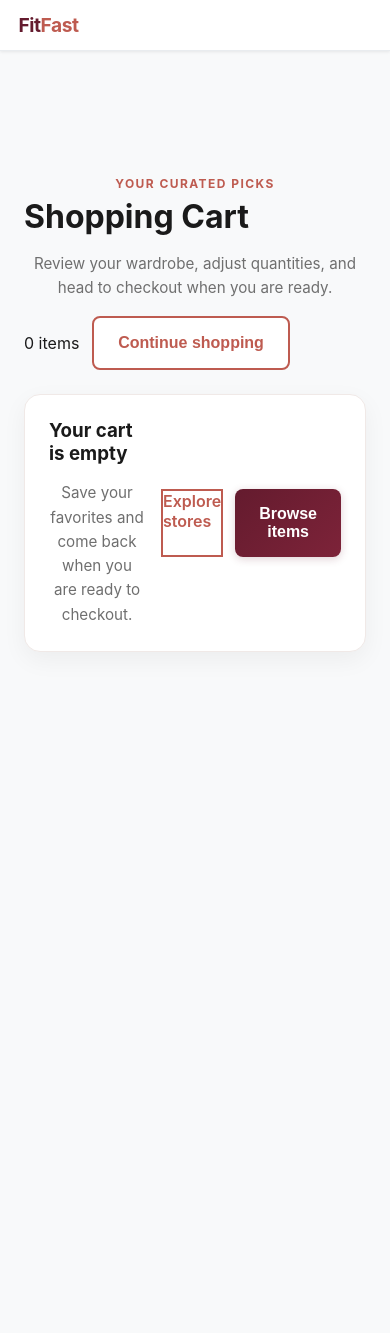
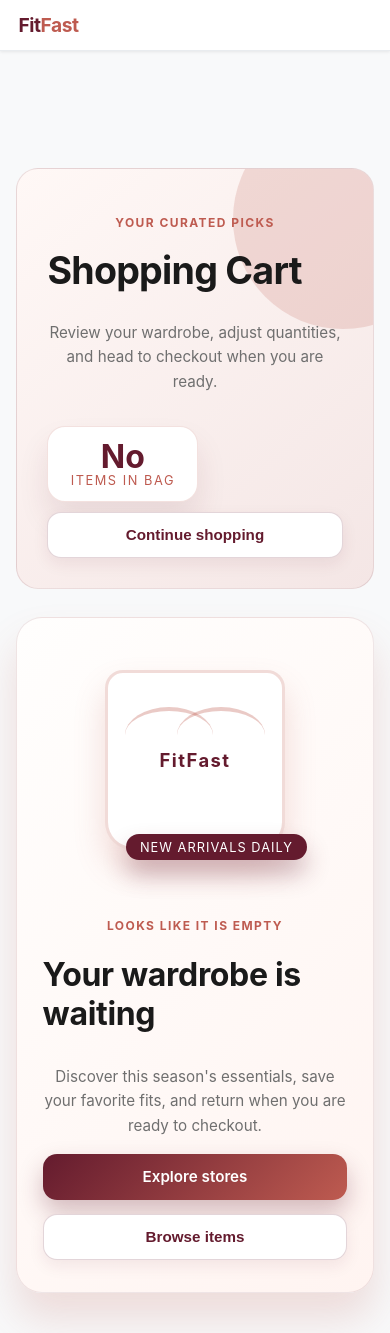
Before and after one commit to ranaraad/FitFast-FYP, a React app in the folder fitfast/frontend/: page /cart in a window 390 px wide. Before the commit the page ends 924 px from the top, so only its background shows below. Built offline with nearby package versions, Linux system fonts and the light colour scheme; the HTML template or start-up script is replaced by a standard one.

Commit message:
fixed cart css

```diff
--- a/fitfast/frontend/src/CartPage.jsx
+++ b/fitfast/frontend/src/CartPage.jsx
@@ -85,38 +85,50 @@ export default function CartPage() {
 
   return (
     <div className="cart-page">
-      {cartFeedback && <div className="cart-feedback">{cartFeedback}</div>}
+      {cartFeedback ? <div className="cart-toast">{cartFeedback}</div> : null}
 
       <div className="cart-hero">
-        <div>
+        <div className="cart-hero-copy">
           <p className="eyebrow">Your curated picks</p>
           <h1>Shopping Cart</h1>
           <p className="muted">
-            Review your wardrobe, adjust quantities, and head to checkout when
-            you are ready.
+            Review your wardrobe, adjust quantities, and head to checkout when you are ready.
           </p>
         </div>
         <div className="cart-hero-meta">
-          <span className="pill-count">{cartItems.length} items</span>
-          <button className="secondary-btn" onClick={handleContinueShopping}>
+          <div className="cart-hero-badge">
+            <span>{cartItems.length || "No"}</span>
+            <small>items in bag</small>
+          </div>
+          <button type="button" className="ghost-btn" onClick={handleContinueShopping}>
             Continue shopping
           </button>
         </div>
       </div>
 
       {!cartItems.length ? (
-        <div className="empty-cart card">
-          <div>
-            <h3>Your cart is empty</h3>
+        <div className="empty-cart">
+          <div className="empty-cart-visual">
+            <div className="hanger" />
+            <div className="shopping-bag">
+              <span>FitFast</span>
+            </div>
+            <div className="floating-tag">New arrivals daily</div>
+          </div>
+          <div className="empty-cart-copy">
+            <p className="eyebrow">Looks like it is empty</p>
+            <h3>Your wardrobe is waiting</h3>
             <p className="muted">
-              Save your favorites and come back when you are ready to checkout.
+              Discover this season&apos;s essentials, save your favorite fits, and return when you are ready to checkout.
             </p>
-          </div>
-          <div className="empty-cart-actions">
-            <Link className="secondary-btn" to="/">
-              Explore stores
-            </Link>
-            <button onClick={handleContinueShopping}>Browse items</button>
+            <div className="empty-cart-actions">
+              <Link className="primary-btn" to="/">
+                Explore stores
+              </Link>
+              <button type="button" className="ghost-btn" onClick={handleContinueShopping}>
+                Browse items
+              </button>
+            </div>
           </div>
         </div>
       ) : (
@@ -136,17 +148,13 @@ export default function CartPage() {
                   <div className="cart-item-header">
                     <div>
                       <h3>{item.name}</h3>
-                      {item.storeName && (
-                        <p className="muted small">{item.storeName}</p>
-                      )}
+                      {item.storeName ? <p className="cart-item-brand">{item.storeName}</p> : null}
                       <div className="cart-item-meta">
-                        {item.color && <span>Color: {item.color}</span>}
-                        {item.size && <span>Size: {item.size}</span>}
+                        {item.color ? <span>Color: {item.color}</span> : null}
+                        {item.size ? <span>Size: {item.size}</span> : null}
                       </div>
                     </div>
-                    <div className="price-modern">
-                      {formatPrice(item.price)}
-                    </div>
+                    <span className="price-tag">{formatPrice(item.price)}</span>
                   </div>
 
                   <div className="cart-item-actions">
@@ -155,6 +163,7 @@ export default function CartPage() {
                         className="quantity-btn"
                         onClick={() => handleQuantityChange(item.cartKey, -1)}
                         aria-label="Decrease quantity"
+                        type="button"
                         disabled={(item.quantity || 1) <= 1}
                       >
                         −
@@ -164,17 +173,14 @@ export default function CartPage() {
                         className="quantity-btn"
                         onClick={() => handleQuantityChange(item.cartKey, 1)}
                         aria-label="Increase quantity"
+                        type="button"
                       >
                         +
                       </button>
                     </div>
 
                     <div className="cart-item-actions-secondary">
-                      <button
-                        className="link-btn"
-                        type="button"
-                        onClick={() => handleRemove(item.cartKey)}
-                      >
+                      <button className="link-btn" type="button" onClick={() => handleRemove(item.cartKey)}>
                         Remove
                       </button>
                     </div>
@@ -185,7 +191,10 @@ export default function CartPage() {
           </section>
 
           <aside className="order-summary">
-            <h3>Order Summary</h3>
+            <div className="summary-heading">
+              <h3>Order summary</h3>
+              <p className="muted x-small">Taxes calculated at checkout</p>
+            </div>
             <div className="summary-row">
               <span>Subtotal</span>
               <span>{formatPrice(subtotal)}</span>
@@ -199,15 +208,10 @@ export default function CartPage() {
               <span>{formatPrice(estimatedTotal)}</span>
             </div>
 
-            <button
-              className="checkout-btn"
-              type="button"
-              onClick={handleCheckout}
-              disabled={!cartItems.length}
-            >
+            <button className="checkout-btn" type="button" onClick={handleCheckout}>
               Proceed to Checkout
             </button>
-            <p className="muted small">Checkout gathers your delivery and payment details.</p>
+            <p className="shipping-note">Complimentary delivery when you spend $75 or more.</p>
           </aside>
         </div>
       )}
--- a/fitfast/frontend/src/index.css
+++ b/fitfast/frontend/src/index.css
@@ -32,6 +32,57 @@ body {
 
 .muted.small {
   font-size: 0.95rem;
+}
+
+.link-btn {
+  background: transparent;
+  border: none;
+  color: #be5b50;
+  padding: 0;
+  font-weight: 600;
+  cursor: pointer;
+  transition: color 0.2s ease;
+}
+
+.link-btn:hover {
+  color: #641b2e;
+}
+
+.primary-btn,
+.ghost-btn {
+  display: inline-flex;
+  align-items: center;
+  justify-content: center;
+  padding: 0.85rem 1.6rem;
+  border-radius: 14px;
+  font-weight: 600;
+  font-size: 0.95rem;
+  cursor: pointer;
+  transition: transform 0.2s ease, box-shadow 0.2s ease, background 0.2s ease;
+  border: none;
+}
+
+.primary-btn {
+  background: linear-gradient(135deg, #641b2e, #be5b50);
+  color: #fff;
+  box-shadow: 0 12px 24px rgba(100, 27, 46, 0.28);
+}
+
+.primary-btn:hover {
+  transform: translateY(-1px);
+  box-shadow: 0 16px 30px rgba(190, 91, 80, 0.32);
+}
+
+.ghost-btn {
+  background: #fff;
+  color: #641b2e;
+  border: 1px solid rgba(100, 27, 46, 0.18);
+  box-shadow: 0 6px 16px rgba(100, 27, 46, 0.08);
+}
+
+.ghost-btn:hover {
+  background: rgba(100, 27, 46, 0.08);
+  transform: translateY(-1px);
 }
 
 /* ====== LOGO (STANDALONE) ====== */
@@ -2907,199 +2958,459 @@ a:hover {
 .cart-page {
   max-width: 1200px;
   margin: 0 auto;
-  padding: 80px 1.5rem 3rem;
+  padding: 96px 1.5rem 3rem;
+  display: flex;
+  flex-direction: column;
+  gap: 1.75rem;
+}
+
+.cart-toast {
+  align-self: flex-end;
+  background: rgba(190, 91, 80, 0.12);
+  color: #641b2e;
+  padding: 0.65rem 1.1rem;
+  border-radius: 999px;
+  font-weight: 600;
+  font-size: 0.95rem;
+  box-shadow: 0 10px 24px rgba(190, 91, 80, 0.18);
 }
 
 .cart-hero {
   display: flex;
   justify-content: space-between;
-  align-items: flex-start;
+  align-items: stretch;
+  gap: 2rem;
+  padding: 2.25rem 2.5rem;
+  border-radius: 22px;
+  border: 1px solid rgba(100, 27, 46, 0.12);
+  background: linear-gradient(140deg, #fff8f6, #f4e6e5);
+  position: relative;
+  overflow: hidden;
+}
+
+.cart-hero::after {
+  content: "";
+  position: absolute;
+  right: -80px;
+  top: -60px;
+  width: 220px;
+  height: 220px;
+  border-radius: 50%;
+  background: rgba(190, 91, 80, 0.18);
+  filter: blur(0.5px);
+}
+
+.cart-hero-copy {
+  position: relative;
+  z-index: 1;
+  display: flex;
+  flex-direction: column;
+  gap: 0.75rem;
+  max-width: 560px;
+}
+
+.cart-hero-copy h1 {
+  font-size: 2.35rem;
+  color: #1a1a1a;
+  letter-spacing: -0.02em;
+}
+
+.cart-hero-meta {
+  position: relative;
+  z-index: 1;
+  display: flex;
+  align-items: center;
   gap: 1rem;
-  margin-bottom: 1.5rem;
-}
-
-.cart-hero h1 {
-  margin: 0.25rem 0;
-  color: #1a1a1a;
-}
-
-.cart-hero-meta {
-  display: flex;
-  align-items: center;
-  gap: 0.8rem;
+}
+
+.cart-hero-badge {
+  background: #fff;
+  border-radius: 18px;
+  padding: 0.85rem 1.4rem;
+  display: flex;
+  flex-direction: column;
+  align-items: center;
+  box-shadow: 0 18px 30px rgba(100, 27, 46, 0.1);
+  border: 1px solid rgba(190, 91, 80, 0.18);
+}
+
+.cart-hero-badge span {
+  font-size: 2rem;
+  font-weight: 700;
+  color: #641b2e;
+  line-height: 1;
+}
+
+.cart-hero-badge small {
+  font-size: 0.8rem;
+  text-transform: uppercase;
+  letter-spacing: 0.12em;
+  color: #be5b50;
 }
 
 .cart-layout {
   display: grid;
-  grid-template-columns: 2fr 1fr;
-  gap: 1.5rem;
+  grid-template-columns: minmax(0, 1.65fr) minmax(0, 1fr);
+  gap: 1.75rem;
   align-items: start;
 }
 
 .cart-items {
   display: flex;
   flex-direction: column;
-  gap: 1rem;
+  gap: 1.25rem;
 }
 
 .cart-item-card {
   display: grid;
-  grid-template-columns: 140px 1fr;
-  gap: 1rem;
-  background: white;
-  border: 1px solid #f0e9e7;
-  border-radius: 16px;
-  padding: 1rem;
-  box-shadow: 0 6px 16px rgba(0, 0, 0, 0.05);
+  grid-template-columns: 180px 1fr;
+  gap: 1.5rem;
+  background: #fff;
+  border-radius: 20px;
+  padding: 1.5rem;
+  border: 1px solid rgba(100, 27, 46, 0.1);
+  box-shadow: 0 22px 32px rgba(15, 23, 42, 0.08);
+}
+
+.cart-item-media {
+  position: relative;
+  border-radius: 18px;
+  overflow: hidden;
+  background: linear-gradient(135deg, #f8f4f3, #fbeeed);
+  box-shadow: inset 0 0 0 1px rgba(190, 91, 80, 0.08);
 }
 
 .cart-item-media img,
 .cart-item-media .image-placeholder {
   width: 100%;
-  height: 160px;
-  border-radius: 12px;
+  height: 200px;
   object-fit: cover;
+  border-radius: 18px;
 }
 
 .cart-item-body {
   display: flex;
   flex-direction: column;
-  gap: 0.8rem;
+  gap: 1.2rem;
 }
 
 .cart-item-header {
   display: flex;
   justify-content: space-between;
-  align-items: flex-start;
   gap: 1rem;
 }
 
 .cart-item-header h3 {
   margin: 0;
-  color: #1a1a1a;
+  color: #1f1f1f;
+  font-size: 1.2rem;
+}
+
+.cart-item-brand {
+  margin-top: 0.35rem;
+  font-size: 0.9rem;
+  letter-spacing: 0.08em;
+  text-transform: uppercase;
+  color: #be5b50;
+  font-weight: 600;
 }
 
 .cart-item-meta {
   display: flex;
-  gap: 0.75rem;
-  color: #7a7a7a;
+  flex-wrap: wrap;
+  gap: 0.65rem;
+  margin-top: 0.6rem;
+  color: #6c6c6c;
   font-size: 0.95rem;
-  margin-top: 0.35rem;
+}
+
+.price-tag {
+  align-self: flex-start;
+  display: inline-flex;
+  padding: 0.6rem 1.1rem;
+  background: linear-gradient(135deg, #641b2e, #be5b50);
+  color: #fff;
+  border-radius: 14px;
+  font-weight: 700;
+  min-width: 96px;
+  justify-content: center;
+  box-shadow: 0 12px 22px rgba(100, 27, 46, 0.25);
 }
 
 .cart-item-actions {
   display: flex;
   justify-content: space-between;
-  align-items: center;
+  gap: 1rem;
   flex-wrap: wrap;
+  align-items: center;
+}
+
+.cart-item-actions-secondary {
+  display: flex;
   gap: 1rem;
 }
 
-.cart-item-actions-secondary {
-  display: flex;
-  gap: 1rem;
-}
-
 .quantity-control.compact {
-  padding: 0.4rem 0.65rem;
-  gap: 0.5rem;
+  gap: 0.65rem;
+  background: #faf7f6;
+  border: 1px solid rgba(100, 27, 46, 0.12);
+  border-radius: 14px;
+  padding: 0.45rem 0.75rem;
 }
 
 .quantity-control.compact .quantity-btn {
-  width: 32px;
-  height: 32px;
-  border-radius: 8px;
-}
-
-.link-btn {
-  background: transparent;
-  color: #be5b50;
-  padding: 0;
-  box-shadow: none;
-}
-
-.link-btn:hover {
-  background: transparent;
-  color: #641b2e;
-  transform: none;
+  width: 34px;
+  height: 34px;
+  border-radius: 10px;
 }
 
 .order-summary {
   position: sticky;
-  top: 80px;
-  background: white;
-  border-radius: 16px;
-  border: 1px solid #f0e9e7;
-  box-shadow: 0 8px 24px rgba(0, 0, 0, 0.06);
-  padding: 1.5rem;
-}
-
-.order-summary h3 {
-  margin-top: 0;
-  margin-bottom: 1rem;
+  top: 96px;
+  background: #fff;
+  border-radius: 22px;
+  border: 1px solid rgba(100, 27, 46, 0.14);
+  box-shadow: 0 22px 34px rgba(100, 27, 46, 0.12);
+  padding: 2rem 2.25rem;
+  display: flex;
+  flex-direction: column;
+  gap: 1.1rem;
+}
+
+.summary-heading h3 {
+  margin: 0 0 0.25rem;
   color: #1a1a1a;
+  font-size: 1.4rem;
 }
 
 .summary-row {
   display: flex;
   justify-content: space-between;
-  margin: 0.6rem 0;
-  color: #2a2a2a;
+  align-items: center;
+  color: #333;
+  font-weight: 600;
+  font-size: 1rem;
 }
 
 .summary-row.total {
-  font-weight: 800;
-  font-size: 1.1rem;
-  margin-top: 1rem;
+  font-size: 1.15rem;
+  font-weight: 700;
+  margin-top: 0.4rem;
 }
 
 .checkout-btn {
   width: 100%;
-  margin-top: 1rem;
-  padding: 0.9rem 1rem;
-  border-radius: 12px;
-  font-size: 1rem;
-  box-shadow: 0 12px 20px rgba(100, 27, 46, 0.18);
+  margin-top: 0.5rem;
+  padding: 1rem 1.1rem;
+  border-radius: 16px;
+  font-size: 1.05rem;
+  background: linear-gradient(135deg, #641b2e, #be5b50);
+  color: #fff;
+  border: none;
+  font-weight: 700;
+  cursor: pointer;
+  box-shadow: 0 22px 36px rgba(100, 27, 46, 0.28);
+  transition: transform 0.2s ease, box-shadow 0.2s ease;
+}
+
+.checkout-btn:hover {
+  transform: translateY(-1px);
+  box-shadow: 0 26px 40px rgba(190, 91, 80, 0.32);
+}
+
+.shipping-note {
+  margin: 0;
+  font-size: 0.9rem;
+  color: #6f6f6f;
 }
 
 .empty-cart {
-  display: flex;
-  justify-content: space-between;
-  align-items: center;
+  display: grid;
+  grid-template-columns: minmax(0, 1fr) minmax(0, 1.1fr);
+  gap: 2rem;
+  padding: 2.5rem;
+  background: linear-gradient(135deg, #fffefd, #fff4f1);
+  border-radius: 26px;
+  border: 1px solid rgba(100, 27, 46, 0.1);
+  box-shadow: 0 26px 40px rgba(190, 91, 80, 0.18);
+  position: relative;
+  overflow: hidden;
+}
+
+.empty-cart-visual {
+  position: relative;
+  min-height: 220px;
+  display: flex;
+  align-items: center;
+  justify-content: center;
+}
+
+.empty-cart-visual .hanger {
+  width: 120px;
+  height: 80px;
+  border: 4px solid rgba(100, 27, 46, 0.3);
+  border-radius: 50% 50% 12px 12px;
+  border-bottom: none;
+  position: absolute;
+  top: 30px;
+}
+
+.empty-cart-visual .hanger::after {
+  content: "";
+  position: absolute;
+  bottom: -12px;
+  left: 50%;
+  width: 4px;
+  height: 28px;
+  background: rgba(100, 27, 46, 0.3);
+  transform: translateX(-50%);
+}
+
+.empty-cart-visual .shopping-bag {
+  width: 180px;
+  height: 180px;
+  background: #fff;
+  border-radius: 18px 18px 28px 28px;
+  border: 3px solid rgba(190, 91, 80, 0.22);
+  box-shadow: 0 18px 32px rgba(190, 91, 80, 0.2);
+  display: flex;
+  align-items: center;
+  justify-content: center;
+  font-weight: 700;
+  font-size: 1.15rem;
+  color: #641b2e;
+  letter-spacing: 0.08em;
+  position: relative;
+}
+
+.empty-cart-visual .shopping-bag::before,
+.empty-cart-visual .shopping-bag::after {
+  content: "";
+  position: absolute;
+  top: 34px;
+  width: 88px;
+  height: 52px;
+  border-top: 4px solid rgba(190, 91, 80, 0.32);
+  border-radius: 50%;
+}
+
+.empty-cart-visual .shopping-bag::before {
+  left: calc(50% - 70px);
+}
+
+.empty-cart-visual .shopping-bag::after {
+  right: calc(50% - 70px);
+}
+
+.empty-cart-visual .floating-tag {
+  position: absolute;
+  bottom: 10px;
+  right: 40px;
+  background: #641b2e;
+  color: #fff;
+  padding: 0.35rem 0.9rem;
+  border-radius: 999px;
+  font-size: 0.8rem;
+  letter-spacing: 0.08em;
+  text-transform: uppercase;
+  box-shadow: 0 14px 24px rgba(100, 27, 46, 0.3);
+}
+
+.empty-cart-copy {
+  position: relative;
+  z-index: 1;
+  display: flex;
+  flex-direction: column;
   gap: 1rem;
-  padding: 1.5rem;
-  background: white;
-  border: 1px solid #f0e9e7;
-  border-radius: 16px;
-  box-shadow: 0 8px 24px rgba(0, 0, 0, 0.05);
+  max-width: 420px;
+}
+
+.empty-cart-copy h3 {
+  font-size: 2rem;
+  color: #1a1a1a;
+  letter-spacing: -0.01em;
 }
 
 .empty-cart-actions {
   display: flex;
-  gap: 0.75rem;
-}
-
-@media (max-width: 900px) {
+  gap: 0.85rem;
+  flex-wrap: wrap;
+}
+
+@media (max-width: 1024px) {
   .cart-layout {
     grid-template-columns: 1fr;
   }
 
+  .order-summary {
+    position: static;
+  }
+
   .cart-item-card {
-    grid-template-columns: 1fr;
-  }
-
-  .cart-item-media img,
-  .cart-item-media .image-placeholder {
-    height: 220px;
-  }
-
+    grid-template-columns: 150px 1fr;
+  }
+}
+
+@media (max-width: 768px) {
   .cart-hero {
     flex-direction: column;
     align-items: flex-start;
-  }
-
-  .order-summary {
-    position: static;
+    padding: 1.9rem;
+  }
+
+  .cart-hero-meta {
+    width: 100%;
+    justify-content: space-between;
+  }
+
+  .cart-layout {
+    gap: 1.25rem;
+  }
+
+  .cart-item-card {
+    grid-template-columns: 1fr;
+  }
+
+  .cart-item-media img,
+  .cart-item-media .image-placeholder {
+    height: 240px;
+  }
+
+  .empty-cart {
+    grid-template-columns: 1fr;
+    padding: 2rem 1.6rem;
+  }
+
+  .empty-cart-copy {
+    max-width: none;
+  }
+}
+
+@media (max-width: 540px) {
+  .cart-page {
+    padding: 88px 1rem 2.5rem;
+  }
+
+  .cart-hero-meta {
+    flex-direction: column;
+    align-items: flex-start;
+    gap: 0.6rem;
+  }
+
+  .cart-item-actions {
+    flex-direction: column;
+    align-items: flex-start;
+  }
+
+  .empty-cart-actions,
+  .cart-hero-meta .ghost-btn {
+    width: 100%;
+  }
+
+  .ghost-btn,
+  .primary-btn,
+  .checkout-btn {
+    width: 100%;
   }
 }
 
```
